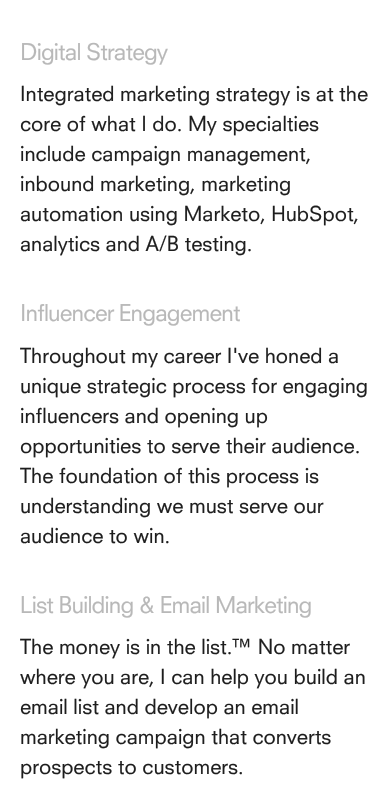
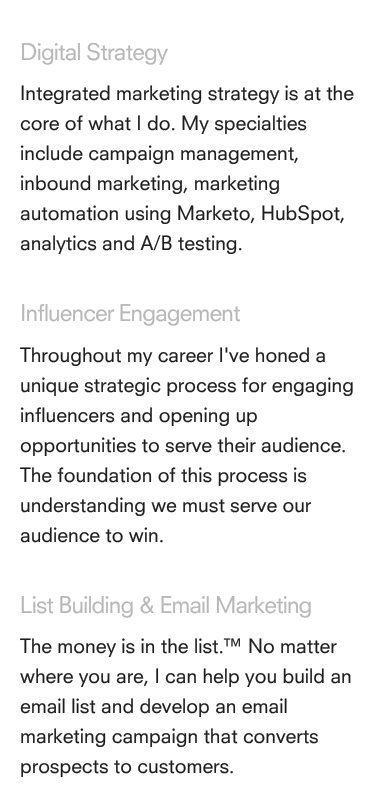
Before and after one commit to nicolefdavis-www/www, a plain HTML site: page index.html in a window 390 px wide. Shown: the part 4997-5784 px from the top of the page. Drawn offline with Linux system fonts and the light colour scheme.

Commit message:
mobile adjustment.

```diff
--- a/css/custom.css
+++ b/css/custom.css
@@ -156,7 +156,7 @@ h2 {
     font-size: 1em;
   }
 
-  .expertise .background p {
+  .expertise p {
     font-size: 0.8em;
   }
 }
```
